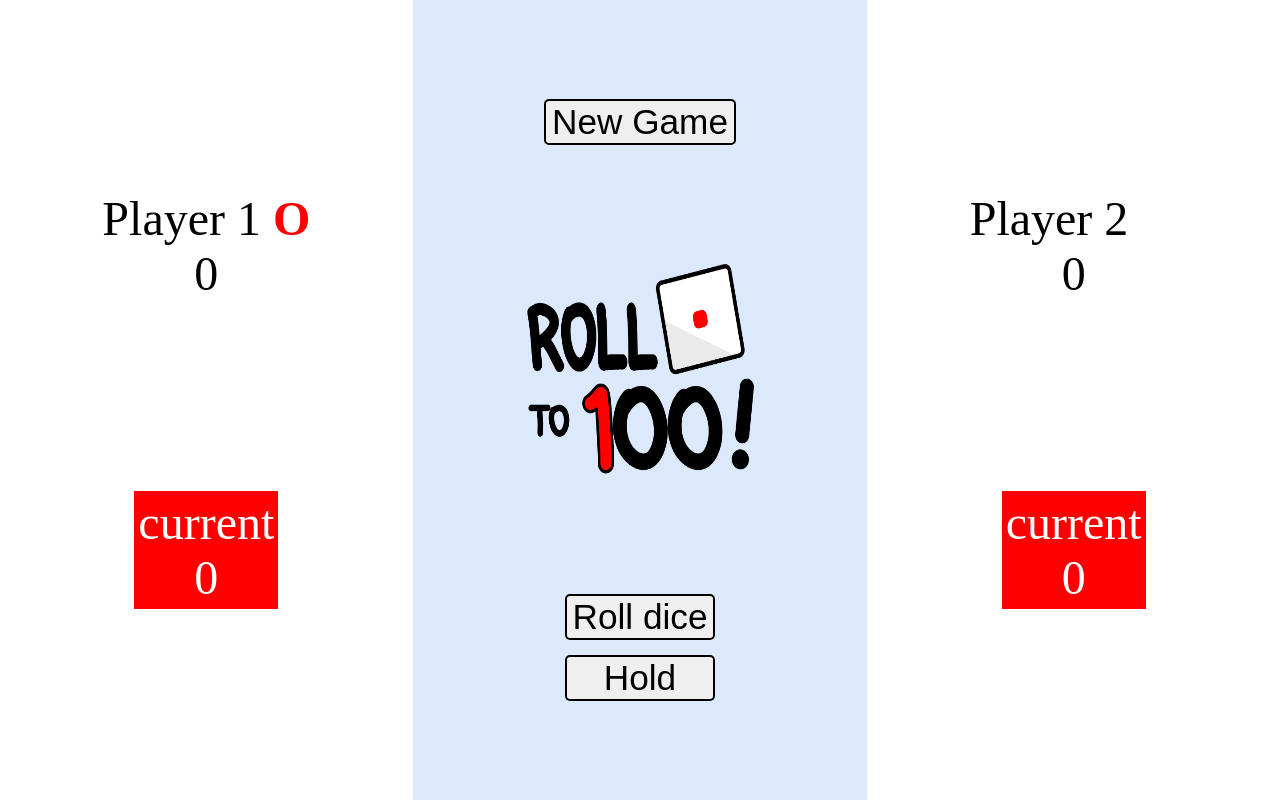
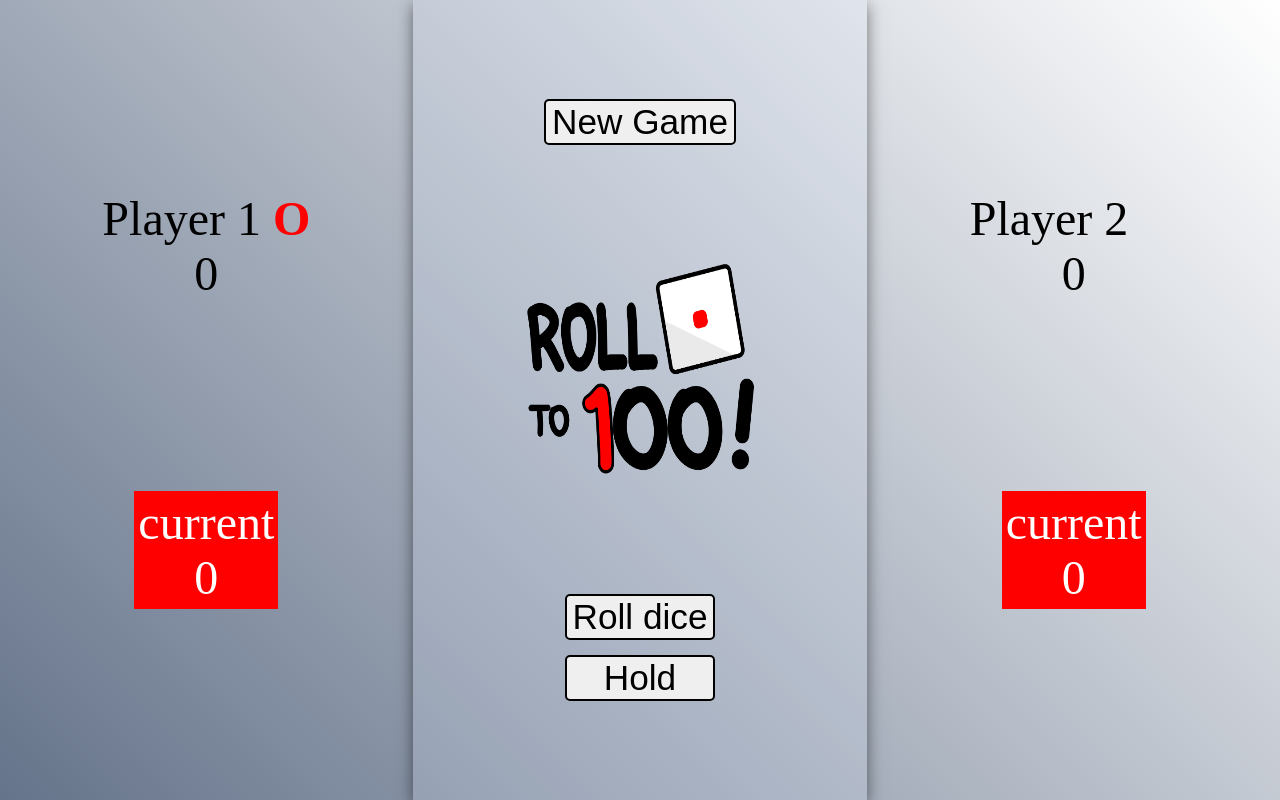
Before and after one commit to QiaoAn05/roll-to-100, a PHP site: page / in a window 1280 px wide. Run offline with PHP 8.4, Linux system fonts and the light colour scheme.

Commit message:
add transparent color to box-btn & new background color for  container

```diff
--- a/style.css
+++ b/style.css
@@ -15,6 +15,7 @@ html, body {
     display: flex;
     align-items: center;
     font-size: 3rem;
+    background: linear-gradient(45deg, rgba(63, 81, 110, .8), white);
   }
 
   .box-p1, .box-p2, .box-btn {
@@ -28,7 +29,8 @@ html, body {
   }
 
   .box-btn {
-    background: rgba(168, 198, 244, 0.4);
+    background: rgba(218, 230, 249, 0.2);
+    box-shadow: 0 5px 15px rgba(0, 0, 0, .5);
   }
 
   .box-roll-hold {
```
